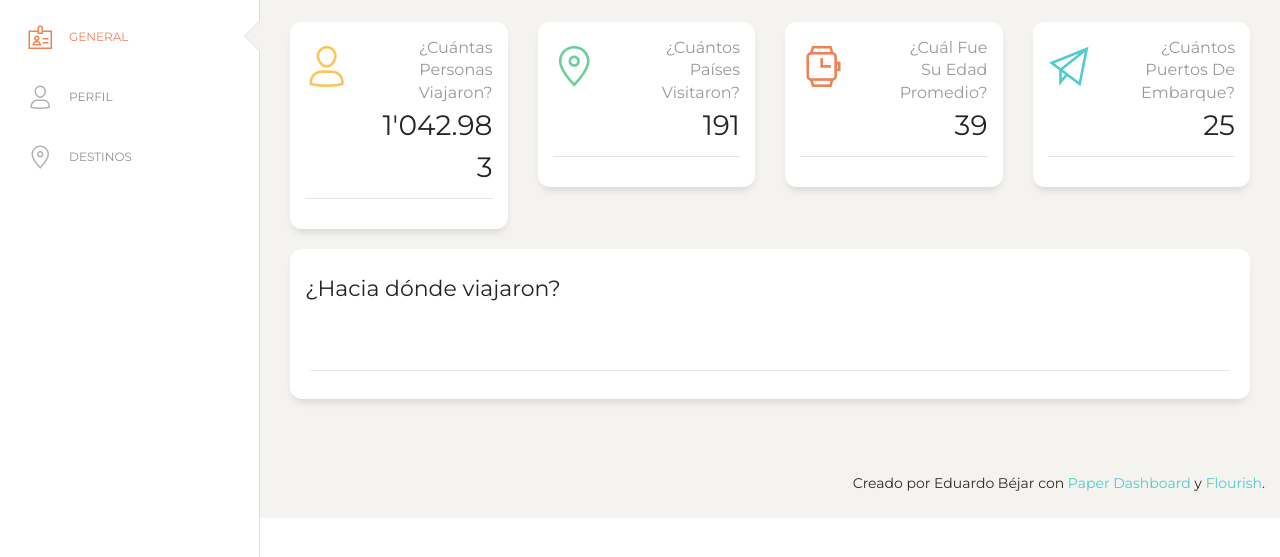
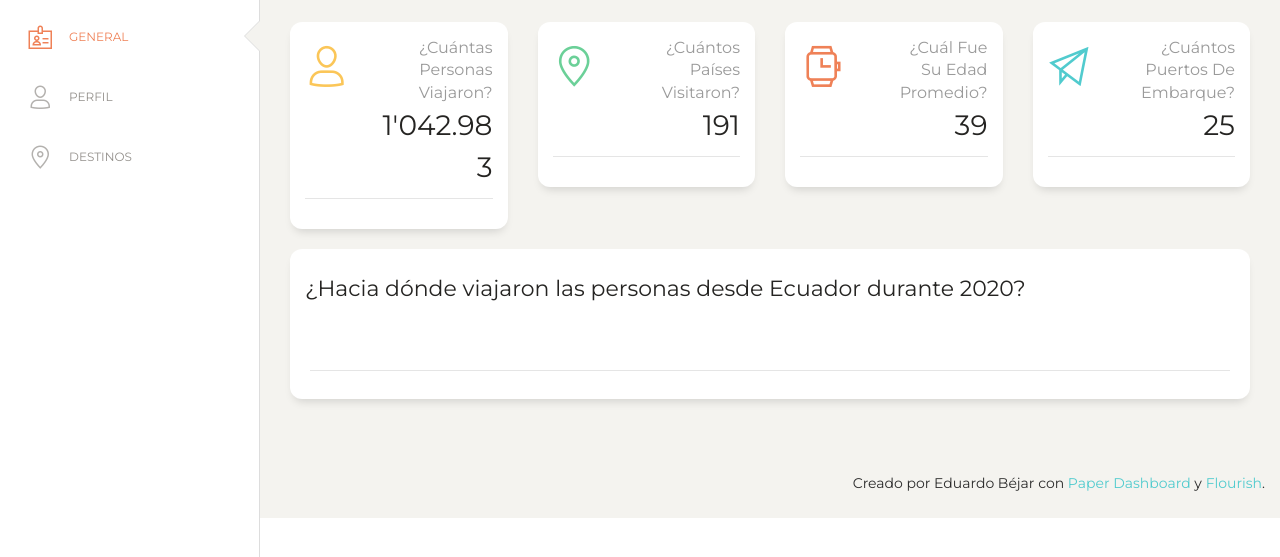
Before and after one commit to edobejar/edobejar.github.io, a plain HTML site: page visualizacion/index.html in a window 1280 px wide. Shown: the part 71-628 px from the top of the page. Drawn offline with Linux system fonts and the light colour scheme; a script that the page names is missing.

Commit message:
Update index.html

```diff
--- a/visualizacion/index.html
+++ b/visualizacion/index.html
@@ -186,7 +186,7 @@
           <div class="col-md-12">
             <div class="card ">
               <div class="card-header ">
-                <h5 class="card-title">¿Hacia dónde viajaron?</h5>
+                <h5 class="card-title">¿Hacia dónde viajaron las personas desde Ecuador durante 2020?</h5>
               </div>
               <div class="card-body ">
                 <div class="flourish-embed flourish-map" data-src="visualisation/8332465" data-height="800px"><script src="https://public.flourish.studio/resources/embed.js"></script></div>
```
